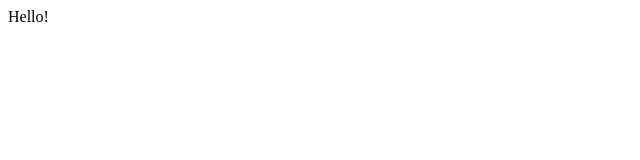
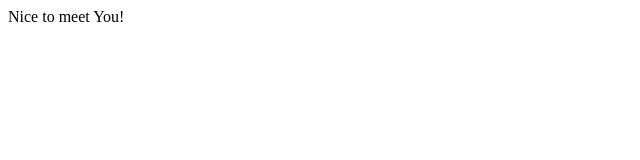
Before and after one commit to annakravchuk/test, a plain HTML site: page index.html in a window 1280 px wide. Shown: the full height of the page, 0-640 px from the left. Drawn offline with Linux system fonts and the light colour scheme.

Commit message:
second commit

```diff
--- a/index.html
+++ b/index.html
@@ -5,6 +5,6 @@
 	<title>Test repository</title>
 </head>
 <body>
-	Hello!
+	Nice to meet You!
 </body>
 </html>
```
